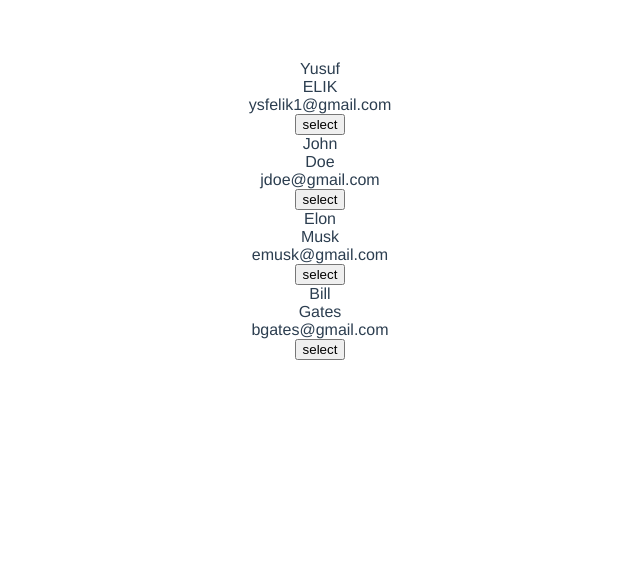
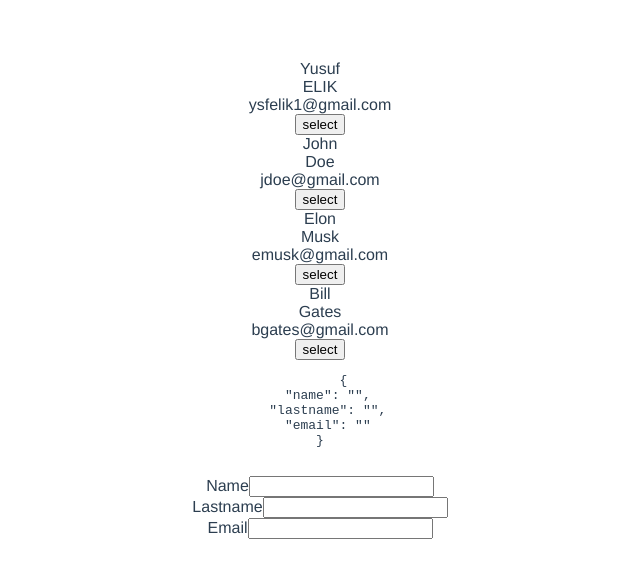
Before and after one commit to ysfelik1/vueproject, a Vue app in the folder hello-world/: page / in a window 1280 px wide. Shown: the top 578 px of the page, without its empty margins (320-960 px from the left). Built offline with nearby package versions, Linux system fonts and the light colour scheme.

Commit message:
add a component

```diff
--- a/hello-world/public/index.html
+++ b/hello-world/public/index.html
@@ -11,7 +11,10 @@
     <noscript>
       <strong>We're sorry but <%= htmlWebpackPlugin.options.title %> doesn't work properly without JavaScript enabled. Please enable it to continue.</strong>
     </noscript>
-    <div id="app"></div>
+    <div id="app">
+      <form-component></form-component>
+    </div>
     <!-- built files will be auto injected -->
+
   </body>
 </html>
--- a/hello-world/src/App.vue
+++ b/hello-world/src/App.vue
@@ -12,13 +12,19 @@
     <div v-text="customer.email"></div>
     <button v-bind:disabled="customer.isDisable">select</button>
   </div>
+  <FormComponent/>
 </template>
 
 
 <script>
+ import FormComponent from './components/form.vue';
 
 export default {
+
   name: 'App',
+  components:{
+    FormComponent
+  },
   data(){
     return {
       customersList: [{
--- /dev/null
+++ b/hello-world/src/components/form.vue
@@ -0,0 +1,54 @@
+<template>
+  <div>
+    <pre>
+      {{ JSON.stringify(formValues,null,2) }}
+    </pre>
+  </div>
+    <form>
+        <div>
+          <label for="name">Name</label>
+          <input type="text" id="name" v-model="formValues.name">
+        </div>
+        <div>
+          <label for="lastname">Lastname</label>
+          <input type="text" id="lastname" v-model="formValues.lastname">
+        </div>
+         <div>
+          <label for="email">Email</label>
+          <input type="email" id="email" v-model="formValues.email">
+        </div>
+    </form>
+
+</template>
+
+
+<script>
+export default {
+  name: 'form-component',
+  data(){
+    return{
+      formValues:{
+        name:'',
+        lastname:'',
+        email:'',
+      }
+    }
+    },
+    methods:{
+
+    },
+  }
+
+
+</script>
+
+<style>
+#app {
+  font-family: Avenir, Helvetica, Arial, sans-serif;
+  -webkit-font-smoothing: antialiased;
+  -moz-osx-font-smoothing: grayscale;
+  text-align: center;
+  color: #2c3e50;
+  margin-top: 60px;
+}
+</style>
```
